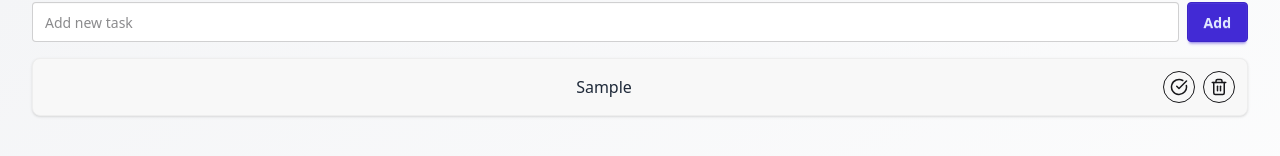
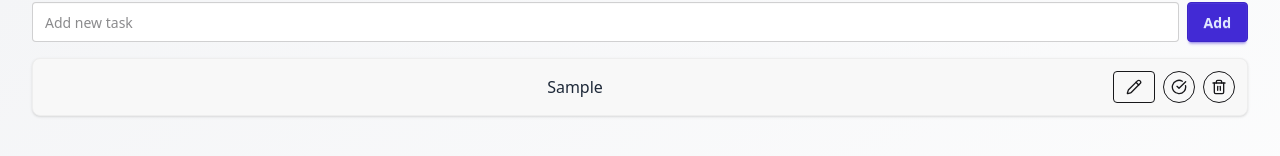
Before and after one commit to mohammadhbi/TodoList, a React (Vite) app: page / in a window 1280 px wide. Both pictures are taken after typing "Sample" into the empty fields and a click on the button "Add". Shown: the part 150-306 px from the top of the page. Built offline with nearby package versions, Linux system fonts and the light colour scheme.

Commit message:
feat(task): implement editable task UI with inline input, edit and save actions

```diff
--- a/src/components/TaskItem.tsx
+++ b/src/components/TaskItem.tsx
@@ -1,5 +1,7 @@
+import { useState } from "react";
 import { motion } from "framer-motion";
-import { CheckCircle, Trash2 } from "lucide-react";
+import { CheckCircle, Trash2, Pencil } from "lucide-react";
+
 interface TaskItemProps {
   title: string;
   isCompleted?: boolean;
@@ -7,24 +9,44 @@ interface TaskItemProps {
   onDelete?: () => void;
   onEdit?: (newTitle: string) => void;
 }
+
 export default function TaskItem({
   title,
   isCompleted = false,
   onToggle,
   onDelete,
+  onEdit,
 }: TaskItemProps) {
+  const [isEditing, setIsEditing] = useState(false);
+  const [editedTitle, setEditedTitle] = useState(title);
+
+  const handleSave = () => {
+    if (onEdit && editedTitle.trim()) {
+      onEdit(editedTitle.trim());
+      setIsEditing(false);
+    }
+  };
+
   return (
     <motion.li
       initial={{ opacity: 0, y: 10 }}
       animate={{ opacity: 1, y: 0 }}
-      exit={{ opacity: 0, x: 50, scale: 0.9, backgroundColor: "#fecaca" }} // bg-red-200
-      transition={{ duration: 0.25 }}
+      exit={{ opacity: 0, scale: 0.9 }}
       className={`flex items-center justify-between p-3 rounded-lg shadow-sm transition-all duration-300 ${
         isCompleted
           ? "bg-green-100 border border-green-300"
           : "bg-base-200 border border-base-300 hover:bg-base-300"
       }`}
     >
+      {isEditing ? (
+        <input
+          value={editedTitle}
+          onChange={(e) => setEditedTitle(e.target.value)}
+          onKeyDown={(e) => e.key === "Enter" && handleSave()}
+          className="flex-1 input input-sm input-bordered mr-2"
+          autoFocus
+        />
+      ) : (
         <span
           className={`flex-1 text-sm sm:text-base transition-colors duration-200 ${
             isCompleted ? "line-through text-green-700" : "text-gray-800"
@@ -32,21 +54,38 @@ export default function TaskItem({
         >
           {title}
         </span>
+      )}
 
-      <div className="flex gap-2 items-center">
+      <div className="flex gap-2 items-center ml-2">
+        {isEditing ? (
+          <button
+            onClick={handleSave}
+            className="btn btn-sm btn-outline btn-success"
+          >
+            Save
+          </button>
+        ) : (
+          <button
+            onClick={() => setIsEditing(true)}
+            className="btn btn-sm btn-outline"
+            title="Edit task"
+          >
+            <Pencil size={16} />
+          </button>
+        )}
+
         <button
           onClick={onToggle}
-          className="btn btn-sm btn-circle btn-outline hover:bg-green-500 hover:border-green-500 hover:text-white transition-all duration-200"
-          title="Mark as complete"
+          className="btn btn-sm btn-circle btn-outline hover:bg-green-500 hover:border-green-500 hover:text-white"
         >
-          <CheckCircle size={18} />
+          <CheckCircle size={16} />
         </button>
+
         <button
           onClick={onDelete}
-          className="btn btn-sm btn-circle btn-outline hover:bg-red-500 hover:border-red-500 hover:text-white transition-all duration-200"
-          title="Delete"
+          className="btn btn-sm btn-circle btn-outline hover:bg-red-500 hover:border-red-500 hover:text-white"
         >
-          <Trash2 size={18} />
+          <Trash2 size={16} />
         </button>
       </div>
     </motion.li>
```
Lines whose indentation alone changed are shown as unchanged.
